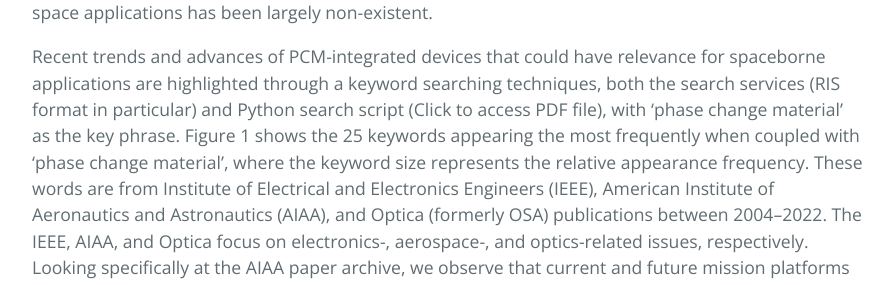
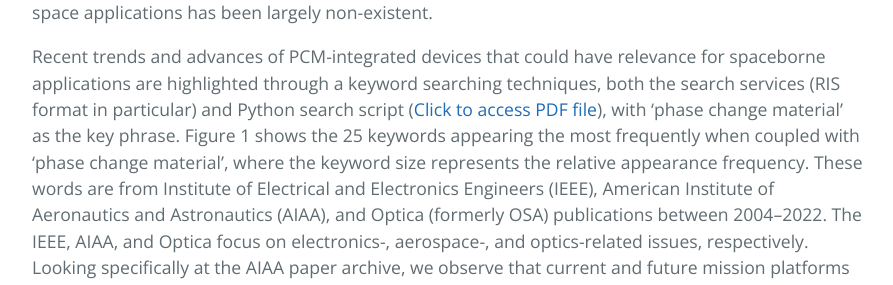
Before and after one commit to Spaceborne-PCMs/Spaceborne-PCMs.github.io, a Jekyll site: the page built from researchtrends.md, in a window 1280 px wide and 900 px high, scrolled down 716 px. Shown: the part 216-501 px from the top of the window, without its empty margins (192-1085 px from the left). Built offline with Jekyll 4.4.1, drawn with Linux system fonts in a browser that asks for light colours; part of the change alters nothing that is shown; some of the changed text lies outside the part shown.

Commit message:
Update researchtrends.md

```diff
--- a/researchtrends.md
+++ b/researchtrends.md
@@ -10,7 +10,7 @@ filename: researchtrends
 
 The concept of applying different, non-chalcogenide PCMs to space applications is not entirely unheard of. Since the 1970s<sup>1</sup>, gallium and paraffin materials (materials with a solid-liquid phase changes) have been proposed and tested for spacecraft thermal control in LEO or lunar orbit<sup>2-4</sup>. Moreover, these PCMs have been proposed for in situ thermometry calibration references in space<sup>5,6</sup>. In 2014, semiconductor-to-metal transition (SMT) between monoclinic and tetragonal structures of vanadium dioxide (VO2) was studied for the passive control of the internal temperature of spacecraft<sup>7</sup> as a first version of an all-solid-state device platform. These space applications of gallium- and paraffin-based PCMs are due to the robust characteristics and low weight of the materials. However, to-date, the application of all-solid-state, and particularly chalcogenide, PCMs for space applications has been largely non-existent.
 
-Recent trends and advances of PCM-integrated devices that could have relevance for spaceborne applications are highlighted through a keyword searching techniques, both the search services (RIS format in particular) and Python search script (Click to access PDF file), with ‘phase change material’ as the key phrase. Figure 1 shows the 25 keywords appearing the most frequently when coupled with ‘phase change material’, where the keyword size represents the relative appearance frequency. These words are from Institute of Electrical and Electronics Engineers (IEEE), American Institute of Aeronautics and Astronautics (AIAA), and Optica (formerly OSA) publications between 2004–2022. The IEEE, AIAA, and Optica focus on electronics-, aerospace-, and optics-related issues, respectively. Looking specifically at the AIAA paper archive, we observe that current and future mission platforms are moving away from large platforms with less-stringent Size, Weight, and Power (SWaP) requirements, towards smaller platforms (such as microsatellite/CubeSat) that require a miniaturization of measurement equipment in low Earth orbit (LEO), and have an increased emphasis on temperature management (as their small size means their temperatures will swing more rapidly and dramatically as they move into and out of direct sunlight).
+Recent trends and advances of PCM-integrated devices that could have relevance for spaceborne applications are highlighted through a keyword searching techniques, both the search services (RIS format in particular) and Python search script ([Click to access PDF file](keyword_search_method.pdf)), with ‘phase change material’ as the key phrase. Figure 1 shows the 25 keywords appearing the most frequently when coupled with ‘phase change material’, where the keyword size represents the relative appearance frequency. These words are from Institute of Electrical and Electronics Engineers (IEEE), American Institute of Aeronautics and Astronautics (AIAA), and Optica (formerly OSA) publications between 2004–2022. The IEEE, AIAA, and Optica focus on electronics-, aerospace-, and optics-related issues, respectively. Looking specifically at the AIAA paper archive, we observe that current and future mission platforms are moving away from large platforms with less-stringent Size, Weight, and Power (SWaP) requirements, towards smaller platforms (such as microsatellite/CubeSat) that require a miniaturization of measurement equipment in low Earth orbit (LEO), and have an increased emphasis on temperature management (as their small size means their temperatures will swing more rapidly and dramatically as they move into and out of direct sunlight).
 
 From Figure, we can see that the following keywords are among those shared by at least two of the three publishers: ultrafast switch, high density, compact, thin film, and phase modulation.  All these are terms relevant to the potential use of PCM optical elements (lenses, filters, and beam steerers for imaging, LIDAR, and spectroscopy systems, etc.) in spacecraft systems with stringent SWaP requirements.
 
```
